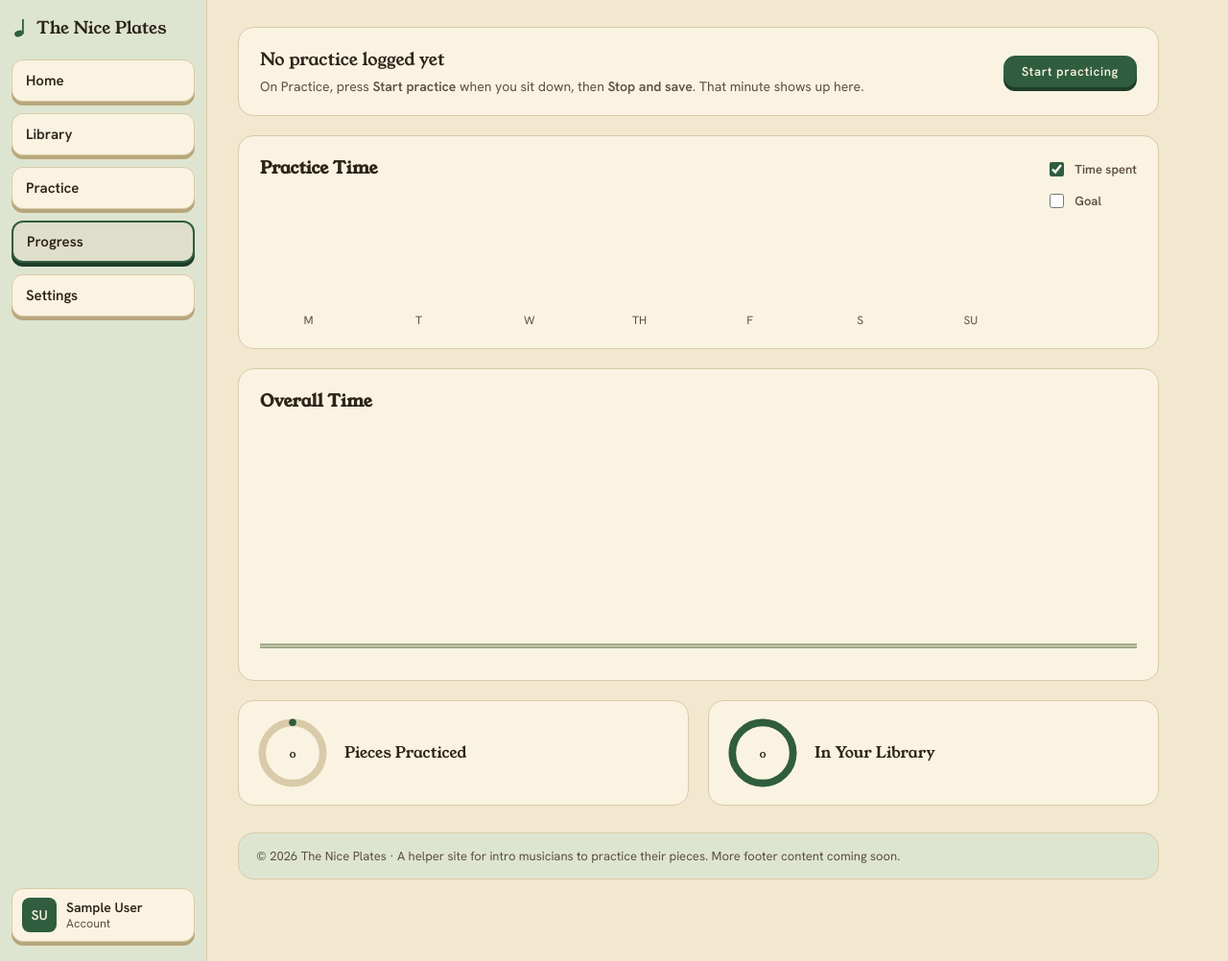
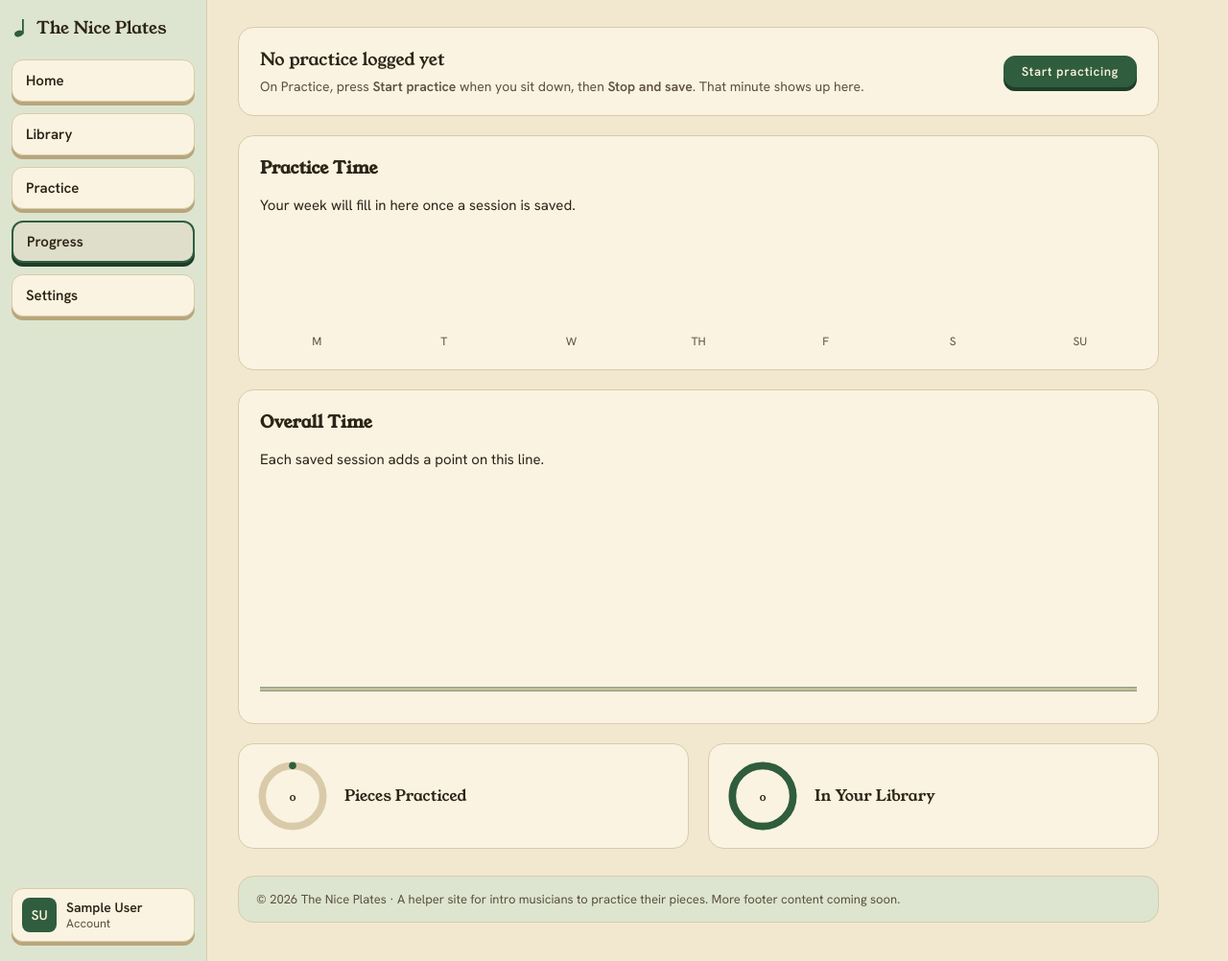
Before and after one commit to kava117/The-Nice-Plates, a Flask app: page /progress in a window 1280 px wide. Shown: the part 48-1050 px from the top of the page at 96% size. Run offline with Flask 3, Linux system fonts and the light colour scheme; data comes from the database, SQL or seed files in the repository; data that the repository does not hold is empty; parts of the project's set-up code (start-up, migrations or seed data) failed here and were passed over; some libraries are stand-ins or nearby versions.

Commit message:
Progress: empty charts say so, instead of looking broken
A quiet line under each title when nothing is logged yet. The unused Goal
checkbox is gone.

```diff
--- a/music-app-home/templates/progress.html
+++ b/music-app-home/templates/progress.html
@@ -22,25 +22,32 @@
   </section>
   {% endif %}
 
-  <section class="panel practice-panel" aria-label="Practice time this week">
+  <section class="panel practice-panel{% if not saved %} is-empty{% endif %}" aria-label="Practice time this week">
     <div class="practice-chart">
       <h2 class="section-title">Practice Time</h2>
-      <div class="bars">
+      {% if not saved %}
+      <p class="chart-empty">Your week will fill in here once a session is saved.</p>
+      {% endif %}
+      <div class="bars" {% if not saved %}aria-hidden="true"{% endif %}>
         {% set top = per_day|max or 1 %}
         {% for label in ["M", "T", "W", "TH", "F", "S", "SU"] %}
         <div class="bar-group"><div class="bar" style="height: {{ (per_day[loop.index0] * 100 / top)|round|int }}%"></div><span>{{ label }}</span></div>
         {% endfor %}
       </div>
     </div>
+    {% if saved %}
     <div class="chart-legend">
-      <label><input type="checkbox" checked> Time spent</label>
-      <label><input type="checkbox"> Goal</label>
+      <label><input type="checkbox" checked disabled> Time spent</label>
     </div>
+    {% endif %}
   </section>
 
-  <section class="panel">
+  <section class="panel{% if not saved %} is-empty{% endif %}">
     <h2 class="section-title">Overall Time</h2>
-    <svg class="overall-chart" viewBox="0 0 600 160" preserveAspectRatio="none" role="img" aria-label="Overall practice time trend">
+    {% if not saved %}
+    <p class="chart-empty">Each saved session adds a point on this line.</p>
+    {% endif %}
+    <svg class="overall-chart" viewBox="0 0 600 160" preserveAspectRatio="none" role="img" aria-label="Overall practice time trend" {% if not saved %}aria-hidden="true"{% endif %}>
       <polyline
         class="line"
         points="{% if totals|length < 2 %}0,150 600,150{% else %}{% for t in totals %}{{ (loop.index0 * 600 / (totals|length - 1))|round(1) }},{{ (150 - t * 140 / totals[-1])|round(1) }} {% endfor %}{% endif %}" />
```
